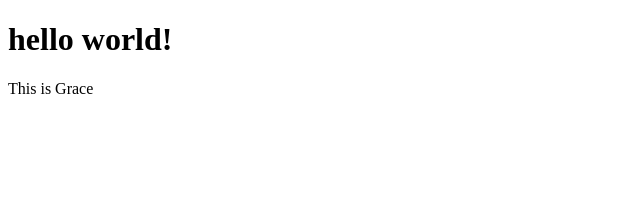
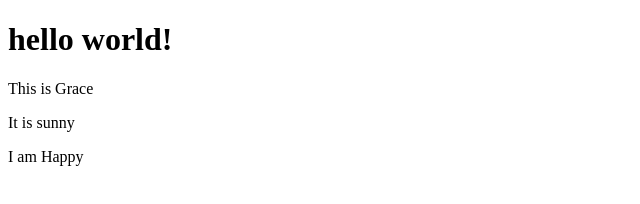
Before and after one commit to Techie-Tinker/Demo, a plain HTML site: page index.html in a window 1280 px wide. Shown: the whole page, without its empty margins (0-640 px from the left). Drawn offline with Linux system fonts and the light colour scheme.

Commit message:
added new div

```diff
--- a/index.html
+++ b/index.html
@@ -8,5 +8,9 @@
 <body>
   <h1> hello world!</h1>
   <p>This is Grace</p>
+  <p>It is sunny</p>
+  <div>
+    I am Happy
+  </div>
 </body>
 </html>
```
